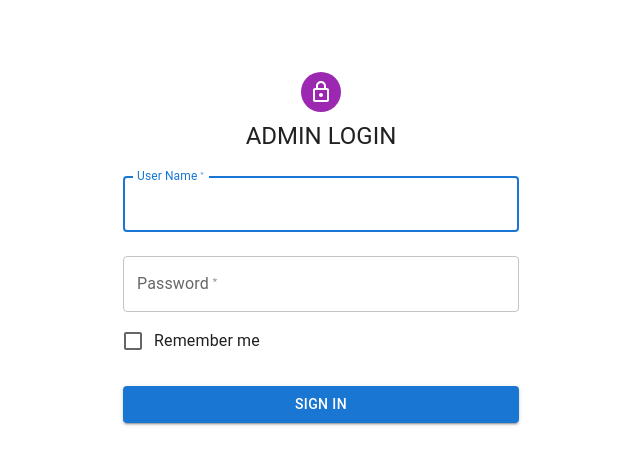
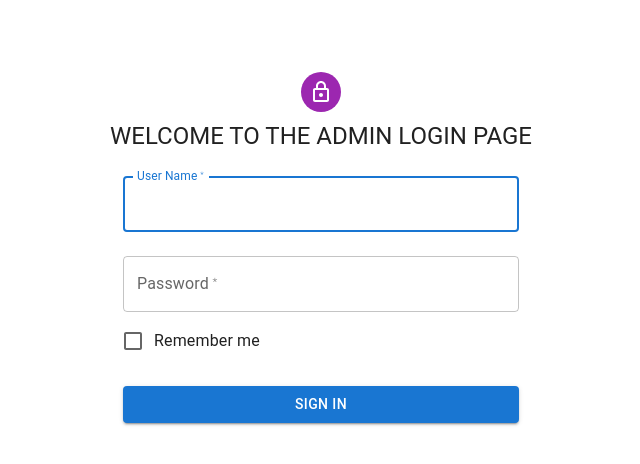
Before and after one commit to Anry001/guini-bo-fe, a React (Vite) app: page / in a window 1280 px wide. Shown: the top 464 px of the page, without its empty margins (319-959 px from the left). Built offline with nearby package versions, Linux system fonts and the light colour scheme.

Commit message:
feat(login-page): added validation to login and password

```diff
--- a/src/App.tsx
+++ b/src/App.tsx
@@ -15,20 +15,13 @@ import { useForm } from 'react-hook-form';
 const theme = createTheme();
 
 export default function SignIn() {
-  // const handleSubmit = (event: React.FormEvent<HTMLFormElement>) => {
-  //   event.preventDefault();
-  //   const data = new FormData(event.currentTarget);
-  //   console.log({
-  //     email: data.get('email'),
-  //     password: data.get('password'),
-  //   });
-  // };
-
   const {
     register,
     handleSubmit,
     formState: { errors },
   } = useForm();
+
+  console.log(errors);
 
   return (
     <ThemeProvider theme={theme}>
@@ -45,9 +38,18 @@ export default function SignIn() {
           <Avatar sx={{ m: 1, bgcolor: 'secondary.main' }}>
             <LockOutlinedIcon />
           </Avatar>
-          <Typography component="h1" variant="h5">
-            ADMIN LOGIN
-          </Typography>
+          <Box
+            sx={{
+              display: 'flex',
+              flexDirection: 'column',
+              alignItems: 'center',
+              width: '450px',
+            }}
+          >
+            <Typography component="h1" variant="h5">
+              WELCOME TO THE ADMIN LOGIN PAGE
+            </Typography>
+          </Box>
           <Box
             component="form"
             onSubmit={handleSubmit((data) => console.log(data))}
@@ -60,7 +62,7 @@ export default function SignIn() {
               fullWidth
               id="user-name"
               label="User Name"
-              {...register('userName')}
+              {...register('userName', { required: 'User name required' })}
               autoComplete="user-name"
               autoFocus
             />
@@ -68,7 +70,7 @@ export default function SignIn() {
               margin="normal"
               required
               fullWidth
-              {...register('userName')}
+              {...register('userName', { required: 'Password required' })}
               label="Password"
               type="password"
               id="password"
```
